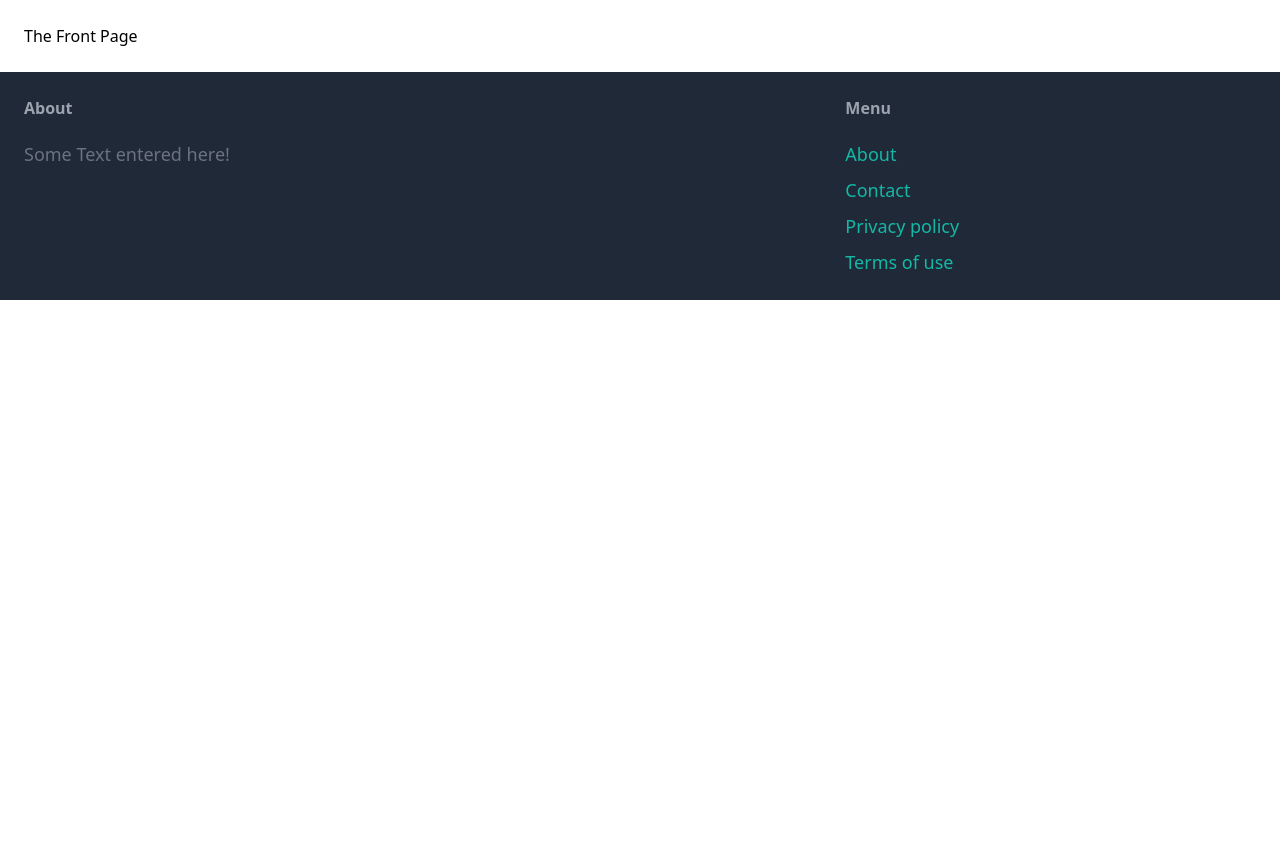
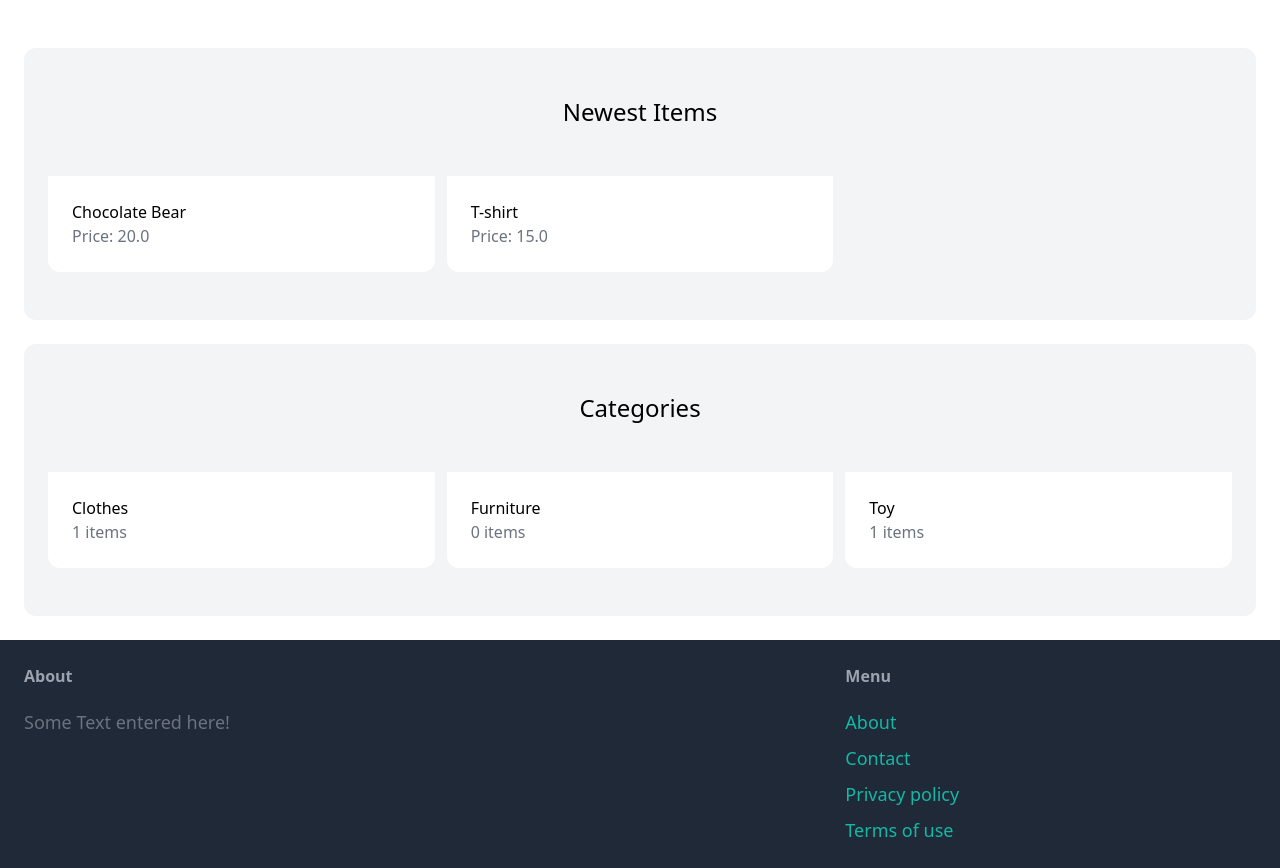
Before and after one commit to chastinj/Chastins_Django, a Django app: page / in a window 1280 px wide. Shown: the part 77-945 px from the top of the page. Before the commit the page ends 377 px from the top, so only its background shows below. Run offline with Django 5.2, Linux system fonts and the light colour scheme; data comes from the database, SQL or seed files in the repository; both versions use the stored data as it was after the commit; some libraries are stand-ins or nearby versions.

Commit message:
We have a working front-end

```diff
--- a/djangoProj/puddle/core/templates/core/index.html
+++ b/djangoProj/puddle/core/templates/core/index.html
@@ -3,5 +3,43 @@
 {% block title%}Welcome{% endblock %}
 
 {% block content %}
-    <h1> The Front Page</h1>
+    <div class="mt-6 px-6 py-12 bg-gray-100 rounded-xl">
+        <h2 class="mb-12 text-2xl text-center">Newest Items</h2>
+
+        <div class="grid grid-cols-3 gap-3">
+
+        {% for item in items %}
+            <div>
+                <a href="#">
+                    <div>
+                        <img src="{{items.image.url}}" class=rounded-t-xl">
+
+                    </div>
+
+                    <div class="p-6 bg-white rounded-b-xl">
+                        <h2 class="text-2-xl">{{item.name}}</h2>
+                        <p class="text-gray-500">Price: {{item.price}} </p>
+                    </div>
+                </a>
+            </div>
+        {% endfor %}
+        </div>
+    </div>
+
+     <div class="mt-6 px-6 py-12 bg-gray-100 rounded-xl">
+        <h2 class="mb-12 text-2xl text-center">Categories</h2>
+
+        <div class="grid grid-cols-3 gap-3">
+            {% for category in categories %}
+                <div>
+                <a href="#">
+                    <div class="p-6 bg-white rounded-b-xl">
+                        <h2 class="text-2-xl">{{category.name}}</h2>
+                        <p class="text-gray-500">{{category.items.count}} items </p>
+                    </div>
+                </a>
+            </div>
+            {% endfor %}
+        </div>
+    </div>
 {% endblock %}
--- a/djangoProj/puddle/core/views.py
+++ b/djangoProj/puddle/core/views.py
@@ -1,8 +1,16 @@
 from django.shortcuts import render
+
+from item.models import Category, Item
 
 # Create your views here.
 def index(request):
-    return render(request, 'core/index.html' )
+    items = Item.objects.filter(is_sold=False)[0:6]
+    categories = Category.objects.all()
+
+    return render(request, 'core/index.html', {
+        'categories':categories,
+        'items': items,
+    } )
 
 def contact(request):
     return render(request, 'core/contact.html')
--- a/djangoProj/puddle/item/models.py
+++ b/djangoProj/puddle/item/models.py
@@ -21,3 +21,6 @@ class Item(models.Model):
     is_sold = models.BooleanField(default=False)
     created_by = models.ForeignKey(User, related_name='items', on_delete=models.CASCADE)
     created_at = models.DateTimeField(auto_now_add=True)
+
+    def __str__(self):
+        return self.name
--- a/djangoProj/puddle/puddle/urls.py
+++ b/djangoProj/puddle/puddle/urls.py
@@ -1,3 +1,6 @@
+from django.conf import settings
+from django.conf.urls.static import static
+
 from django.contrib import admin
 from django.urls import path
 
@@ -7,4 +10,4 @@ urlpatterns = [
     path('', index, name='index'),
     path('contact/', contact, name='contact'),
     path("admin/", admin.site.urls),
-]
+] + static(settings.MEDIA_URL, document_root=settings.MEDIA_ROOT)
```
Also changed, not shown: djangoProj/puddle/db.sqlite3, djangoProj/puddle/media/item_images/Dark-Wing-Duck-Darker.png (added), djangoProj/puddle/media/item_images/batRun_Nike.jpg (added).
